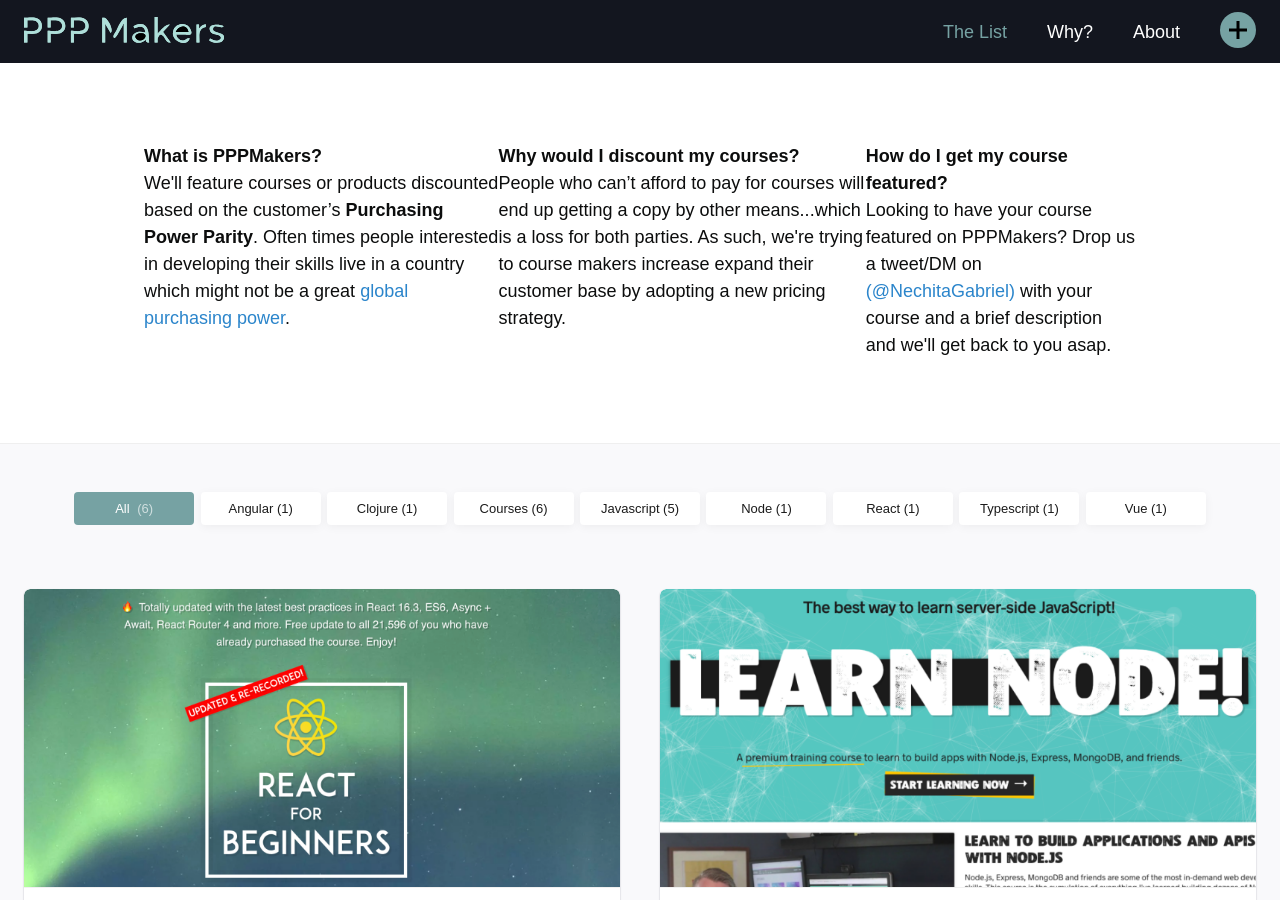
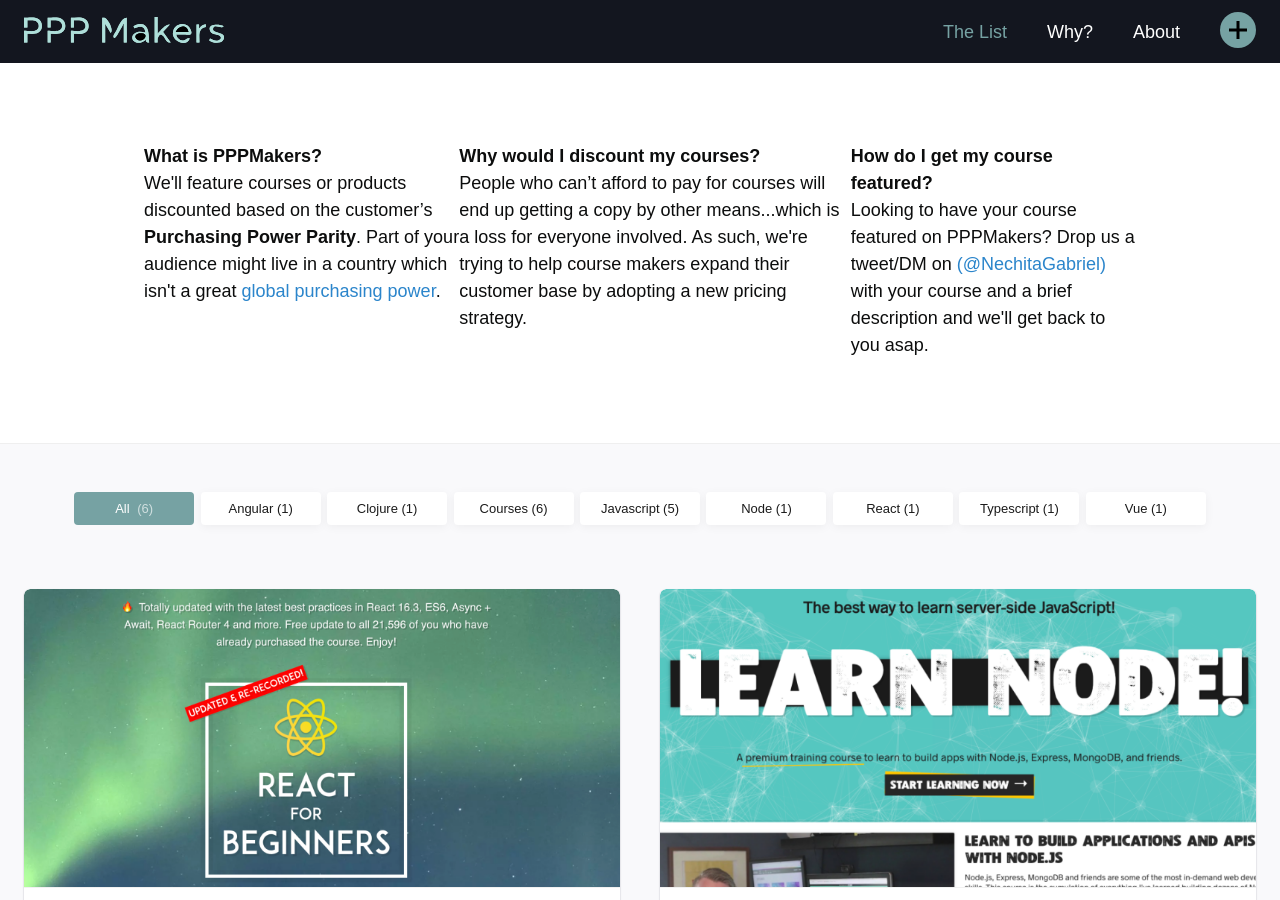
Before and after one commit to nechita/pppmakers.com, a Jekyll site: the page built from index.html, in a window 1280 px wide and 900 px high. Built offline with Jekyll 4.4.1, drawn with Linux system fonts in a browser that asks for light colours.

Commit message:
amended description, AGAIN

```diff
--- a/_includes/description.html
+++ b/_includes/description.html
@@ -1,5 +1,5 @@
 <div class="post-head-wrap">
-    <p><strong>What is PPPMakers?</strong><br>We'll feature courses or products discounted based on the customer’s <strong>Purchasing Power Parity</strong>. Often times people interested in developing their skills live in a country which might not be a great <a href="https://www.numbeo.com/cost-of-living/rankings_by_country.jsp" rel="noopener" target="_blank">global purchasing power</a>.</p>
-    <p><strong>Why would I discount my courses?</strong><br>People who can’t afford to pay for courses will end up getting a copy by other means...which is a loss for both parties. As such, we're trying to course makers increase expand their customer base by adopting a new pricing strategy.</p>
+    <p><strong>What is PPPMakers?</strong><br>We'll feature courses or products discounted based on the customer’s <strong>Purchasing Power Parity</strong>. Part of your audience might live in a country which isn't a great <a href="https://www.numbeo.com/cost-of-living/rankings_by_country.jsp" rel="noopener" target="_blank">global purchasing power</a>.</p>
+    <p><strong>Why would I discount my courses?</strong><br>People who can’t afford to pay for courses will end up getting a copy by other means...which is a loss for everyone involved. As such, we're trying to help course makers  expand their customer base by adopting a new pricing strategy.</p>
     <p><strong>How do I get my course featured?</strong><br>Looking to have your course featured on PPPMakers? Drop us a tweet/DM on <a href="https://twitter.com/NechitaGabriel" title="My Twitter">(@NechitaGabriel)</a> with your course and a brief description and we'll get back to you asap.</p>
 </div>
```
